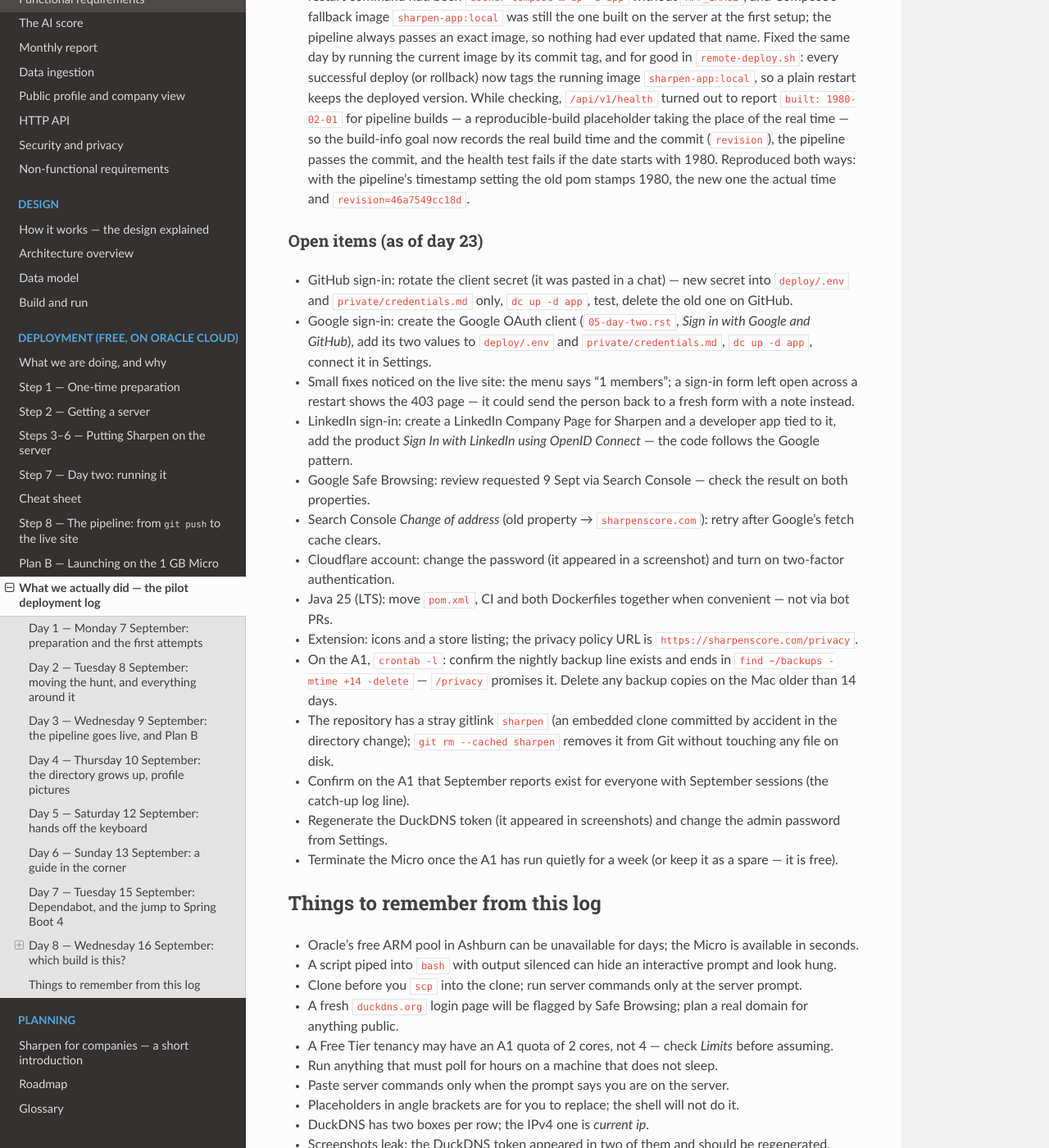
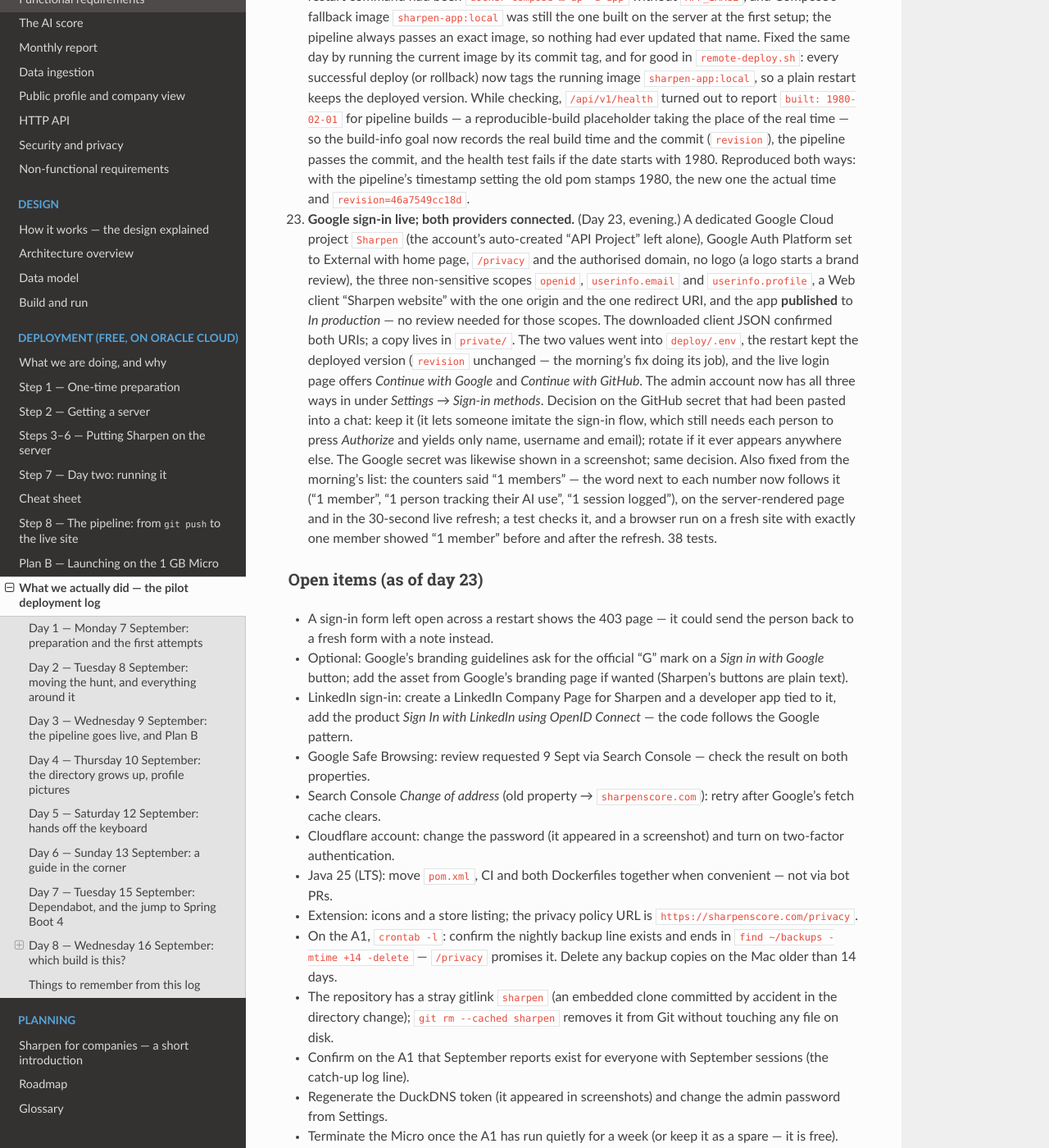
Before and after one commit to bhushanladde02/sharpen, a Sphinx documentation site: the page built from docs/deployment/09-pilot-log.rst, in a window 1280 px wide and 1400 px high, scrolled down 16238 px. Shown: the whole window at 82% size. Built offline with Sphinx 7.4.7 and the Read the Docs theme 3.1.0, drawn with Linux system fonts in a browser that asks for light colours.

Commit message:
Counter labels follow their numbers (1 member); Google sign-in go-live and corrected setup guide in the docs

```diff
--- a/docs/deployment/09-pilot-log.rst
+++ b/docs/deployment/09-pilot-log.rst
@@ -654,15 +654,30 @@
    test fails if the date starts with 1980. Reproduced both ways: with the pipeline's timestamp setting the old
    pom stamps 1980, the new one the actual time and ``revision=46a7549cc18d``.
 
+#. **Google sign-in live; both providers connected.** (Day 23, evening.) A dedicated Google Cloud project
+   ``Sharpen`` (the account's auto-created "API Project" left alone), Google Auth Platform set to External with
+   home page, ``/privacy`` and the authorised domain, no logo (a logo starts a brand review), the three
+   non-sensitive scopes ``openid``, ``userinfo.email`` and ``userinfo.profile``, a Web client "Sharpen website"
+   with the one origin and the one redirect URI, and the app **published** to *In production* — no review needed
+   for those scopes. The downloaded client JSON confirmed both URIs; a copy lives in ``private/``. The two
+   values went into ``deploy/.env``, the restart kept the deployed version (``revision`` unchanged — the
+   morning's fix doing its job), and the live login page offers *Continue with Google* and *Continue with
+   GitHub*. The admin account now has all three ways in under *Settings → Sign-in methods*. Decision on the
+   GitHub secret that had been pasted into a chat: keep it (it lets someone imitate the sign-in flow, which still
+   needs each person to press *Authorize* and yields only name, username and email); rotate if it ever appears
+   anywhere else. The Google secret was likewise shown in a screenshot; same decision. Also fixed from the
+   morning's list: the counters said "1 members" — the word next to each number now follows it ("1 member",
+   "1 person tracking their AI use", "1 session logged"), on the server-rendered page and in the 30-second live
+   refresh; a test checks it, and a browser run on a fresh site with exactly one member showed "1 member" before
+   and after the refresh. 38 tests.
+
 Open items (as of day 23)
 ^^^^^^^^^^^^^^^^^^^^^^^^^
 
-* GitHub sign-in: rotate the client secret (it was pasted in a chat) — new secret into ``deploy/.env`` and
-  ``private/credentials.md`` only, ``dc up -d app``, test, delete the old one on GitHub.
-* Google sign-in: create the Google OAuth client (``05-day-two.rst``, *Sign in with Google and GitHub*), add its
-  two values to ``deploy/.env`` and ``private/credentials.md``, ``dc up -d app``, connect it in Settings.
-* Small fixes noticed on the live site: the menu says "1 members"; a sign-in form left open across a restart
-  shows the 403 page — it could send the person back to a fresh form with a note instead.
+* A sign-in form left open across a restart shows the 403 page — it could send the person back to a fresh
+  form with a note instead.
+* Optional: Google's branding guidelines ask for the official "G" mark on a *Sign in with Google* button; add the
+  asset from Google's branding page if wanted (Sharpen's buttons are plain text).
 * LinkedIn sign-in: create a LinkedIn Company Page for Sharpen and a developer app tied to it, add the product
   *Sign In with LinkedIn using OpenID Connect* — the code follows the Google pattern.
 * Google Safe Browsing: review requested 9 Sept via Search Console — check the result on both properties.
--- a/src/main/resources/templates/index.html
+++ b/src/main/resources/templates/index.html
@@ -16,9 +16,9 @@
       </div>
       <p class="muted-3" style="margin-top:.9rem;font-size:.85rem">Free for individuals. Nothing you type into an AI tool is ever captured.</p>
       <div class="counter-strip">
-        <div><b class="num" data-count="members" th:text="${#numbers.formatInteger(community.members, 1, 'COMMA')}">0</b><span>people tracking their AI use</span></div>
-        <div><b class="num" data-count="sessions" th:text="${#numbers.formatInteger(community.sessions, 1, 'COMMA')}">0</b><span>sessions logged</span></div>
-        <div><b class="num" data-count="reports" th:text="${#numbers.formatInteger(community.reports, 1, 'COMMA')}">0</b><span>monthly reports</span></div>
+        <div><b class="num" data-count="members" th:text="${#numbers.formatInteger(community.members, 1, 'COMMA')}">0</b><span data-unit="members" data-one="person tracking their AI use" data-many="people tracking their AI use" th:text="${community.members == 1} ? 'person tracking their AI use' : 'people tracking their AI use'">people tracking their AI use</span></div>
+        <div><b class="num" data-count="sessions" th:text="${#numbers.formatInteger(community.sessions, 1, 'COMMA')}">0</b><span data-unit="sessions" data-one="session logged" data-many="sessions logged" th:text="${community.sessions == 1} ? 'session logged' : 'sessions logged'">sessions logged</span></div>
+        <div><b class="num" data-count="reports" th:text="${#numbers.formatInteger(community.reports, 1, 'COMMA')}">0</b><span data-unit="reports" data-one="monthly report" data-many="monthly reports" th:text="${community.reports == 1} ? 'monthly report' : 'monthly reports'">monthly reports</span></div>
       </div>
     </div>
     <div class="hero-card" aria-label="Example AI score">
```
Also changed, not shown: docs/deployment/05-day-two.rst (+12 -7 lines), src/main/resources/templates/layout.html (+9 -2 lines), 1 other file.
